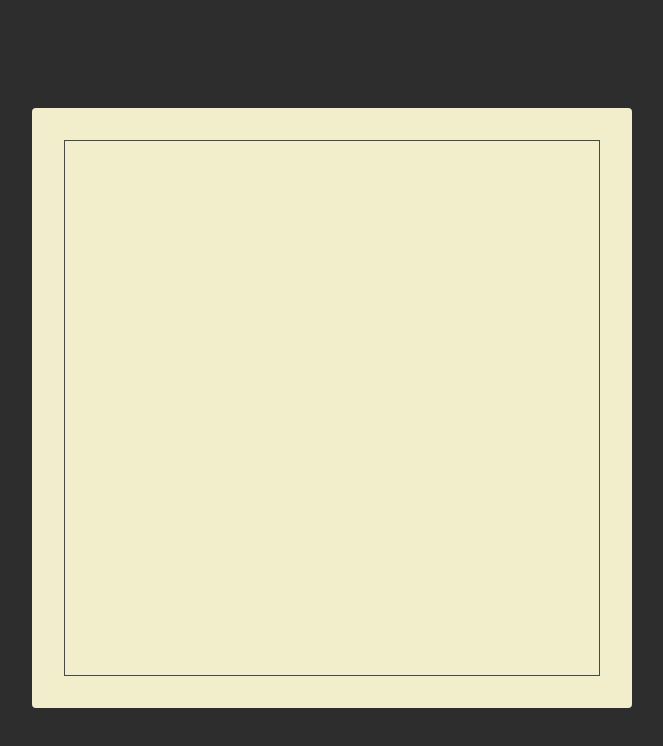
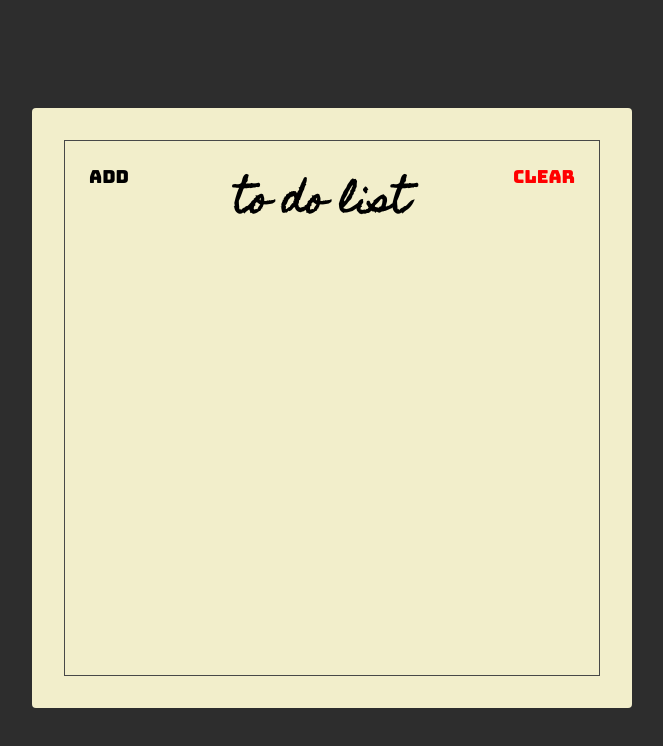
Before and after one commit to moganrafli/repeatborder, a website: page index.html in a window 1280 px wide. Shown: the whole page, without its empty margins (308-971 px from the left). Drawn offline with Linux system fonts and the light colour scheme.

Commit message:
membuat header section

```diff
--- a/index.html
+++ b/index.html
@@ -13,7 +13,13 @@
   </head>
   <body>
     <div class="container">
-      <div class="frame"></div>
+      <div class="frame">
+        <div class="header">
+          <button class="header-btn">Add</button>
+          <h1 class="header-title">To Do list</h1>
+          <button class="header-btn main-red-color">Clear</button>
+        </div>
+      </div>
     </div>
   </body>
 </html>
--- a/styles.css
+++ b/styles.css
@@ -28,4 +28,32 @@ body. html {
 .frame {
   border: 1px solid #484848;
   height: 100%;
+  flex-direction: column;
 }
+:root {
+  --main-red-color: #ff0000;
+}
+.main-red-color {
+  color: var(--main-red-color);
+}
+
+.header {
+  display: flex;
+  align-items: flex-start;
+}
+.header-title {
+  flex: 1px;
+  text-align: center;
+  font-size: 3.6rem;
+  font-family: "Homemade Apple";
+  text-transform: lowercase;
+}
+
+.header-btn {
+  font-size: 1.8rem;
+  font-family: "Bungee";
+  padding: 24px;
+  background: unset;
+  border: unset;
+  outline: unset;
+}
```
Also changed, not shown: .codesandbox/workspace.json (added).
